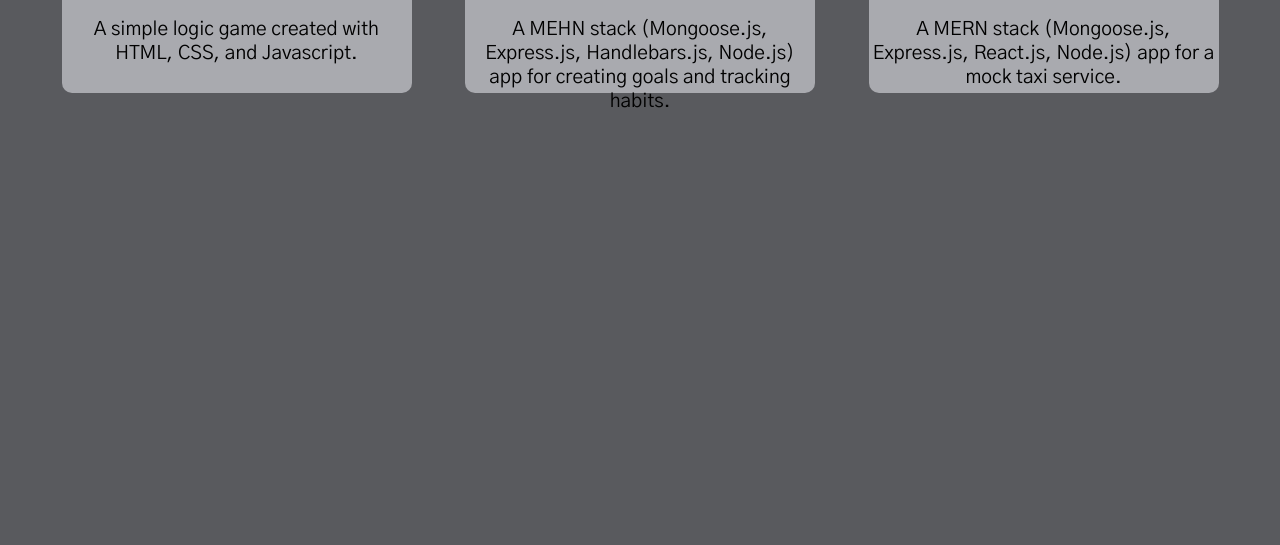
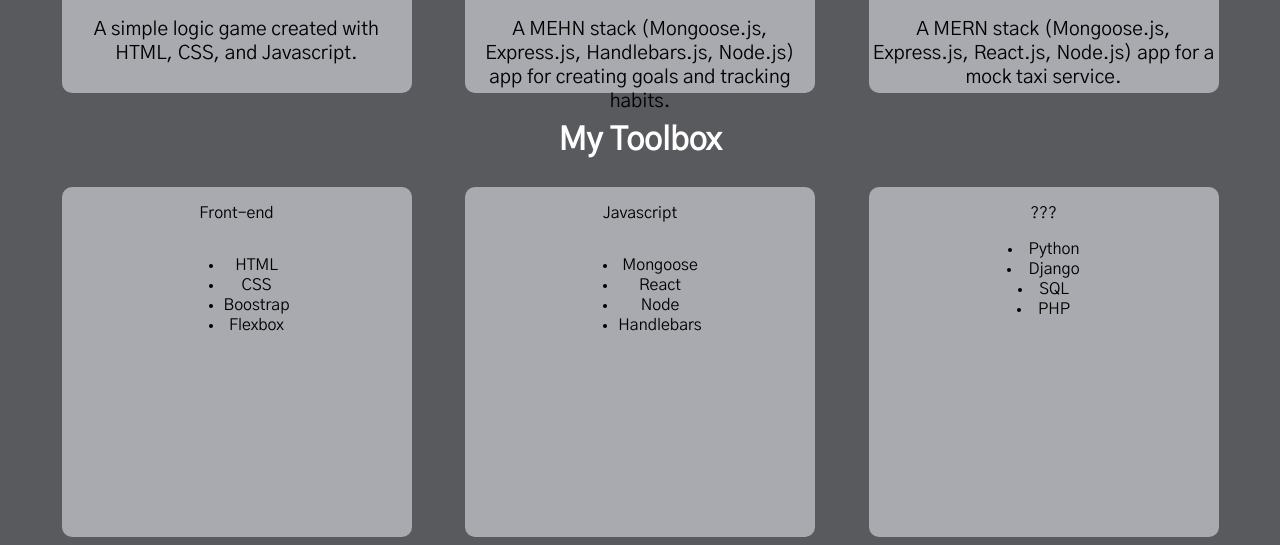
Before and after one commit to tishana/tishana.github.io, a plain HTML site: page index.html in a window 1280 px wide. Shown: the part 1121-1666 px from the top of the page. Before the commit the page ends 1235 px from the top, so only its background shows below. Drawn offline with Linux system fonts and the light colour scheme.

Commit message:
added toolboxes

```diff
--- a/index.html
+++ b/index.html
@@ -25,8 +25,6 @@
     </header>
     <main>
         <div id="look">
-            <!-- <h1>Tishana Trainor</h1>
-            <h2>code is life</h2> -->
             <h1 class="top">Hi! I'm Tishana!</h1>
             <img src="https://pbs.twimg.com/media/DOMxOb9VQAEIjgF?format=jpg&name=medium" class="img-circle" alt="Tishana in Aurangabad, India pointing to a Langur monkey">
 
@@ -62,6 +60,36 @@
                 </div>
             </div>
         </div>
+        <div id="toolbox">
+            <h2 class="first">My Toolbox</h2>
+            <div id="tools">
+                <div class="projectcard">
+                    <p>Front-end</p>
+                    <ul>
+                        <li>HTML</li>
+                        <li>CSS</li>
+                        <li>Boostrap</li>
+                        <li>Flexbox</li>
+                    </ul>
+                </div>
+                <div class="projectcard">
+                    <p>Javascript</p>
+                    <ul>
+                        <li>Mongoose</li>
+                        <li>React</li>
+                        <li>Node</li>
+                        <li>Handlebars</li>
+                    </ul>
+                </div>
+                <div class="projectcard">
+                    <p>???</p>
+                    <li>Python</li>
+                    <li>Django</li>
+                    <li>SQL</li>
+                    <li>PHP</li>
+                </div>
+            </div>
+        </div>
     </main>
 </body>
 
--- a/style.css
+++ b/style.css
@@ -62,7 +62,7 @@
   color: white;
 }
 
-.projectcard{
+.projectcard {
   /* background-color: rgba(89, 90, 94, 0.5); */
   background-color: rgba(250, 250, 255, 0.5);
   border-radius: 10px;
@@ -73,3 +73,10 @@
   justify-items: center;
   align-items: center;
 }
+
+#tools{
+  display: flex;
+  flex-direction: row;
+  justify-content: space-evenly;
+  align-items: center;
+}
```
